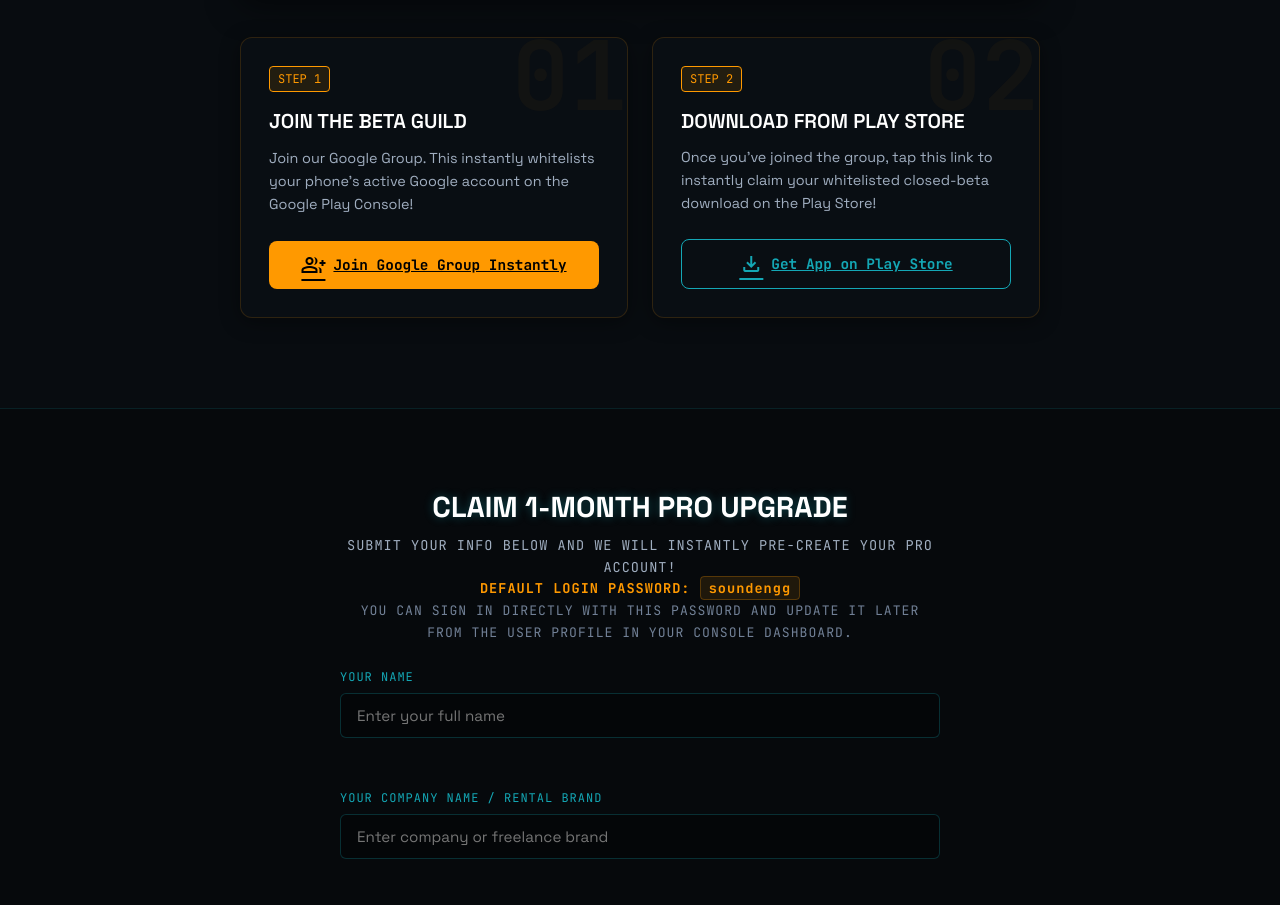
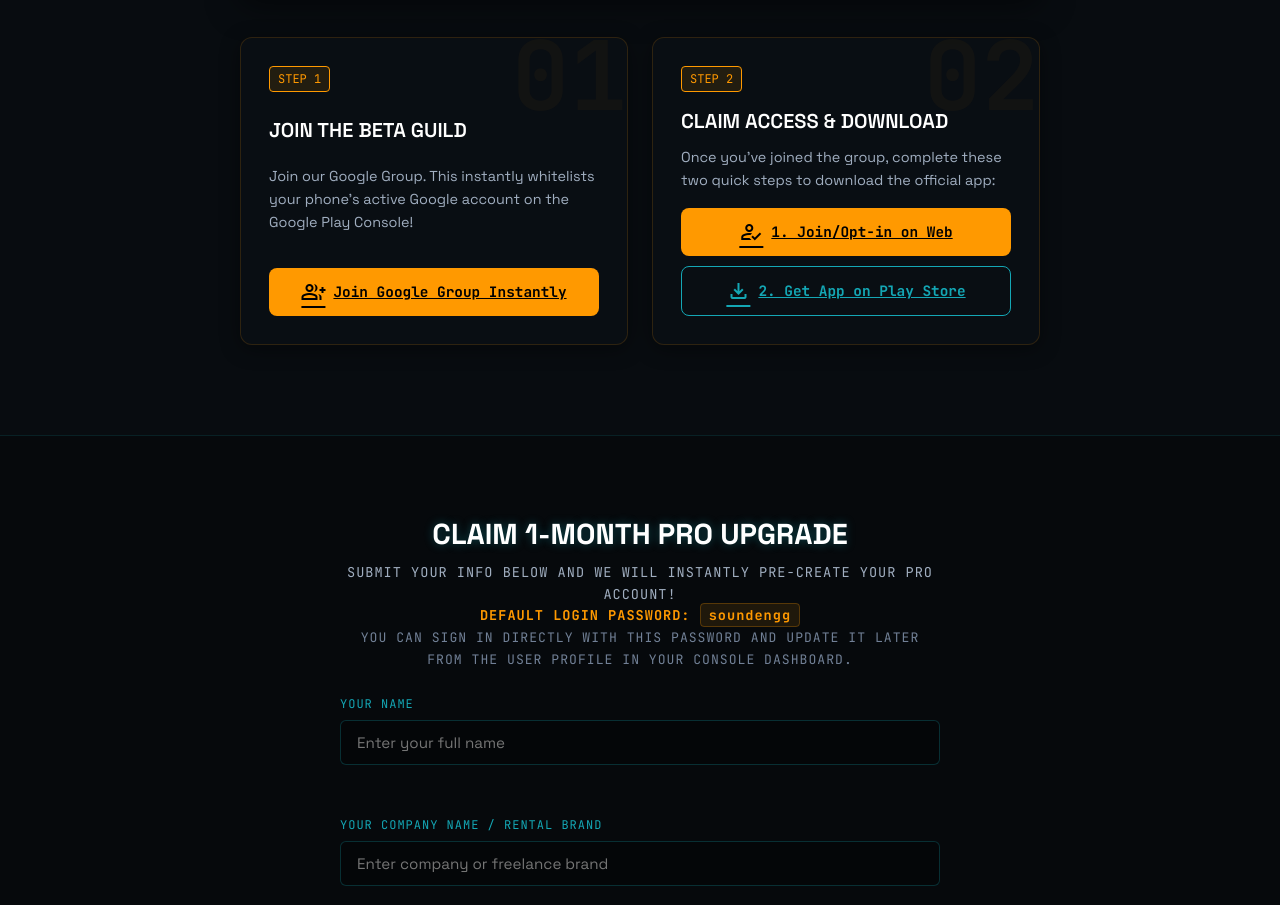
Before and after one commit to sujansubedi8934-sudo/soundengg-website, a website: page palm6bd854hde9.html in a window 1280 px wide. Shown: the part 992-1897 px from the top of the page. Drawn offline with nearby package versions, Linux system fonts and the light colour scheme.

Commit message:
feat: add official Google Play join links to PALM Expo landing page

```diff
--- a/palm6bd854hde9.html
+++ b/palm6bd854hde9.html
@@ -326,13 +326,17 @@
                 <div class="step-card">
                     <div class="step-number">02</div>
                     <div class="step-badge">STEP 2</div>
-                    <div class="step-title">DOWNLOAD FROM PLAY STORE</div>
-                    <p class="step-desc">
-                        Once you've joined the group, tap this link to instantly claim your whitelisted closed-beta download on the Play Store!
+                    <div class="step-title">CLAIM ACCESS & DOWNLOAD</div>
+                    <p class="step-desc" style="margin-bottom: 16px;">
+                        Once you've joined the group, complete these two quick steps to download the official app:
                     </p>
-                    <a href="https://play.google.com/apps/internaltest/4701593727903746246" target="_blank" class="step-btn outline">
+                    <a href="https://play.google.com/apps/testing/com.soundengg.app" target="_blank" class="step-btn primary" style="margin-bottom: 10px;">
+                        <span class="material-symbols-outlined">how_to_reg</span>
+                        1. Join/Opt-in on Web
+                    </a>
+                    <a href="https://play.google.com/store/apps/details?id=com.soundengg.app" target="_blank" class="step-btn outline">
                         <span class="material-symbols-outlined">download</span>
-                        Get App on Play Store
+                        2. Get App on Play Store
                     </a>
                 </div>
             </div>
```
